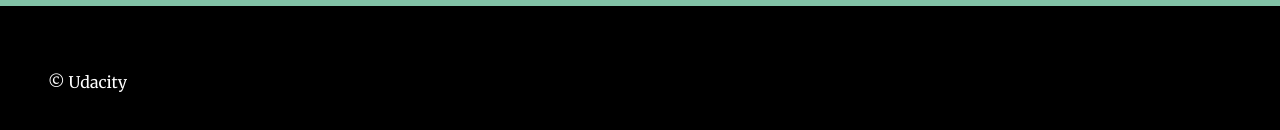
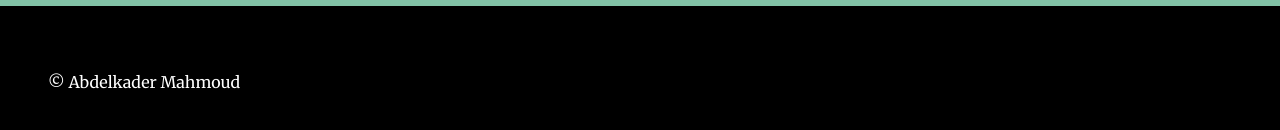
Before and after one commit to abdelkadermahmoud/LandingPage, a plain HTML site: page index.html in a window 1280 px wide. Shown: the part 3105-3235 px from the top of the page. Drawn offline with Linux system fonts and the light colour scheme.

Commit message:
Update index.html

```diff
--- a/index.html
+++ b/index.html
@@ -62,7 +62,7 @@
 
   </main>
   <footer class="page__footer">
-    <p>&copy Udacity</p>
+    <p>&copy Abdelkader Mahmoud</p>
   </footer>
 <script src="js/app.js"></script>
 </body>
```
